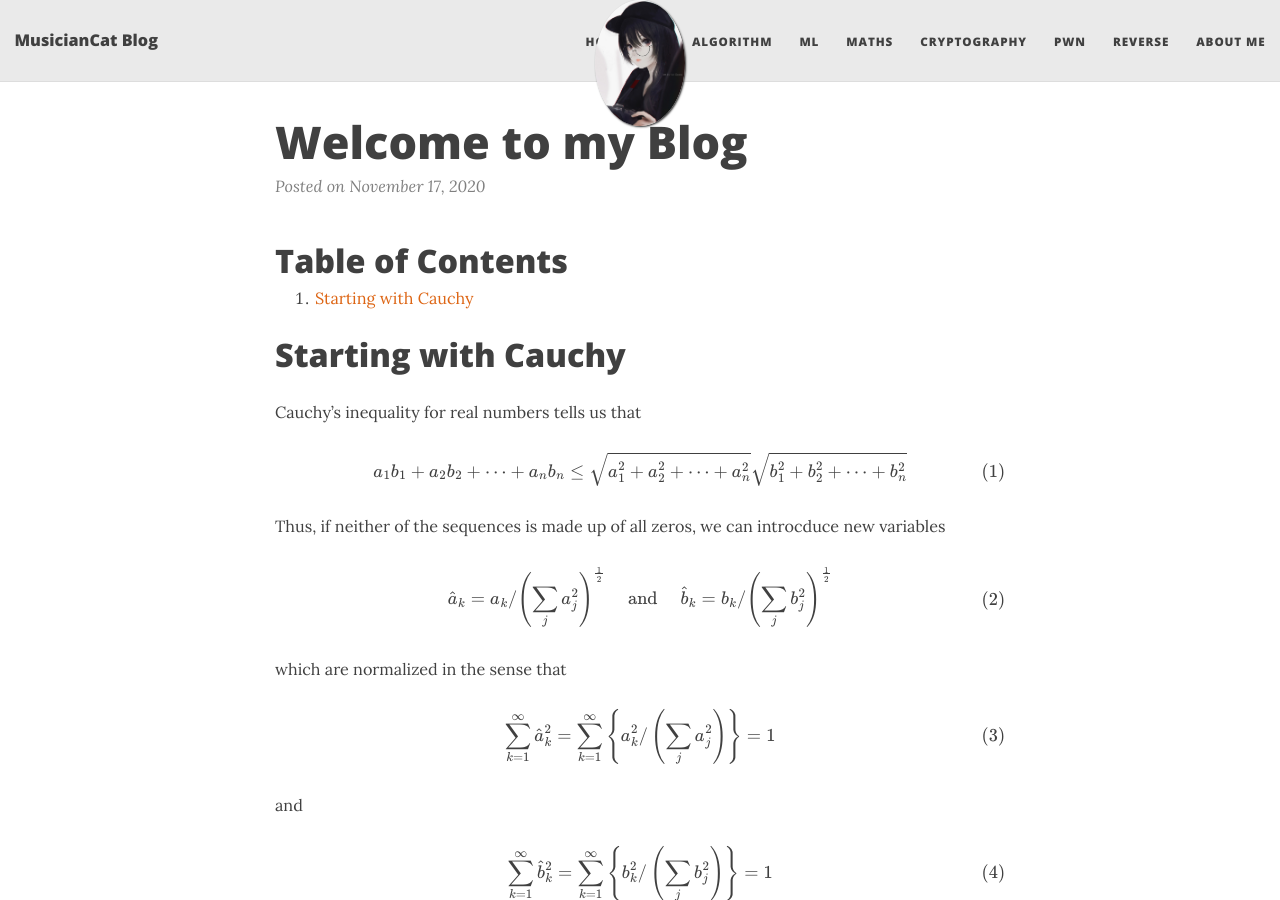
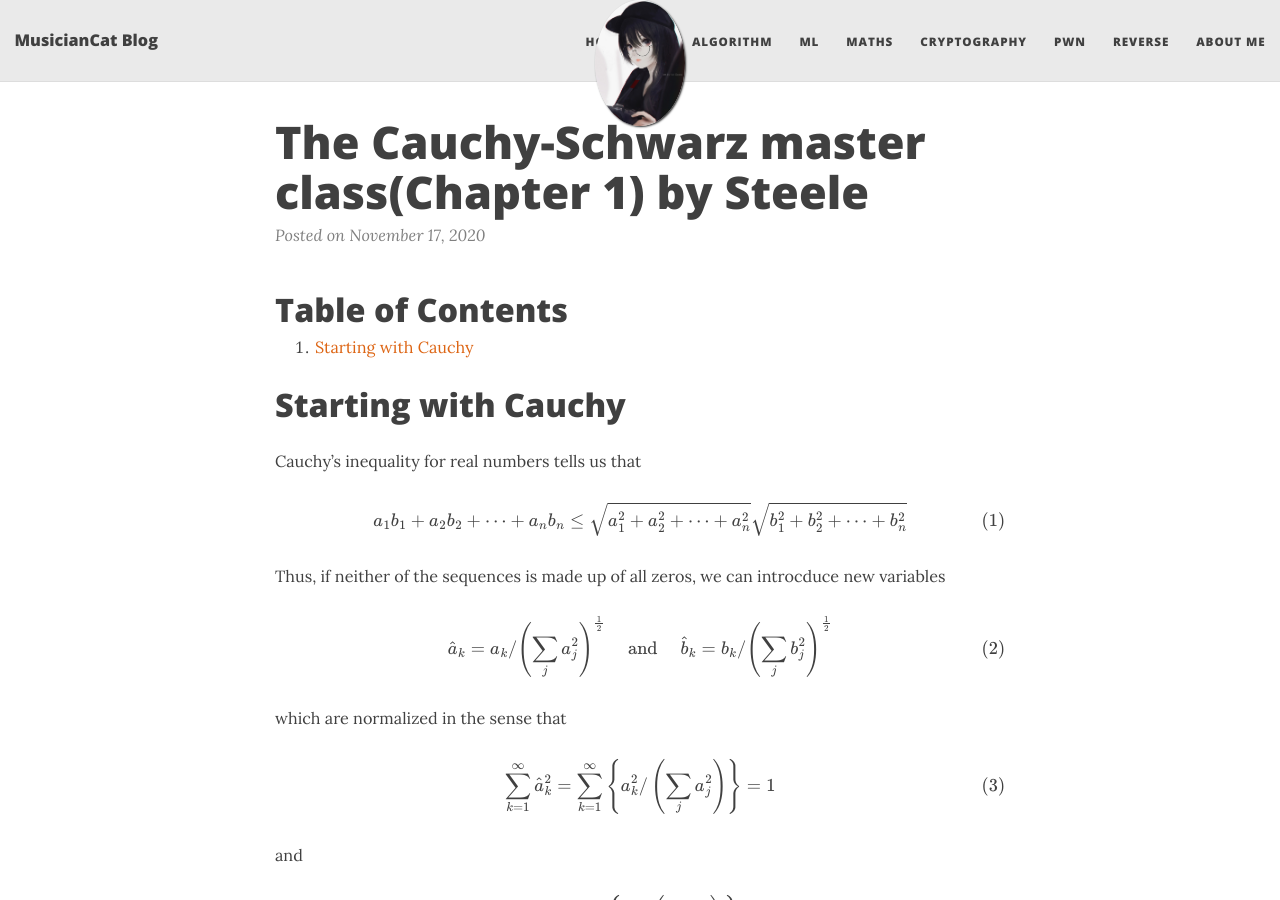
Before and after one commit to Seriouscatmusician/CryptographyMathBlog, a Jekyll site: the page built from _posts/2020-11-17-the-cauchy-schwarz-master-class-1.md, in a window 1280 px wide and 900 px high. Built offline with Jekyll 4.4.1, drawn with Linux system fonts in a browser that asks for light colours; nearby versions of some CDN libraries; formulas are drawn with MathJax 3; some of the changed lines change nothing that is shown.

Commit message:
Update header.html

```diff
--- a/_includes/header.html
+++ b/_includes/header.html
@@ -61,7 +61,7 @@
     <div class="row">
       <div class="col-xl-8 offset-xl-2 col-lg-10 offset-lg-1">
         <div class="{{ include.type }}-heading">
-          <h1>{% if page.title %}Welcome to my Blog{% else %}<br/>{% endif %}</h1>
+          <h1>{% if page.title %}{{ page.title }}{% else %}Welcome to my Blog<br/>{% endif %}</h1>
           {% if page.subtitle %}
             {% if include.type == "page" %}
               <hr class="small">
```
